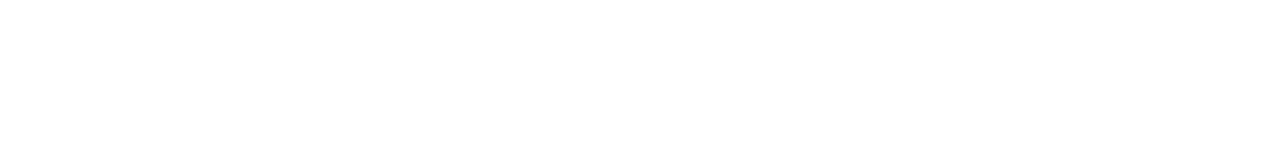
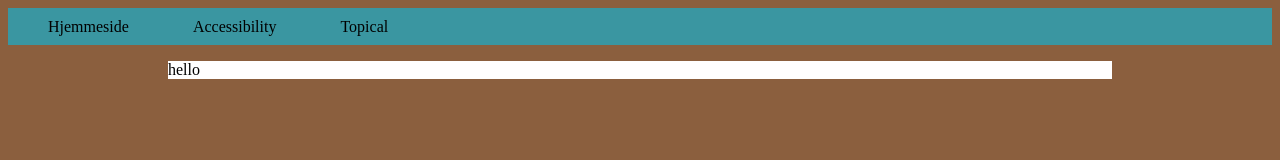
Before and after one commit to Mathias-Evjen/Eksamen, a plain HTML site: page index.html in a window 1280 px wide. Drawn offline with Linux system fonts and the light colour scheme.

Commit message:
Menu bar wip

```diff
--- a/css/style.css
+++ b/css/style.css
@@ -3,5 +3,34 @@
 }
 
 @media (min-width: 801px) {
+    .menu {
+        background-color: #3A96A1;
+        padding-top: 0.6rem;
+        padding-bottom: 0.6rem;
+        width: auto;
+        display: flex;
+        flex-direction: row;
+        justify-content: flex-start;
+        list-style-type: none;
+        margin-top: 0px;
+    }
 
+    .menu > li {
+        padding-right: 4rem;
+    }
+
+    body {
+        background-color: #8B5F3E;
+    }
+
+    main {
+        background-color: white;
+        margin-left: 10rem;
+        margin-right: 10rem;
+    }
+    .wrapper {
+        display: grid;
+        grid-template-columns: ;
+        grid-template-rows: ;
+    }
 }
--- a/index.html
+++ b/index.html
@@ -4,8 +4,18 @@
     <meta charset="UTF-8">
     <meta name="viewport" content="width=device-width, initial-scale=1.0">
     <title>OsloMet</title>
+    <link rel="stylesheet" type="text/css" href="css/style.css">
 </head>
 <body>
-
+    <header>
+        <ul class="menu">
+            <li>Hjemmeside</li>
+            <li>Accessibility</li>
+            <li>Topical</li>
+        </ul>
+    </header>
+    <main class="wrapper">
+        hello
+    </main>
 </body>
 </html>
```
